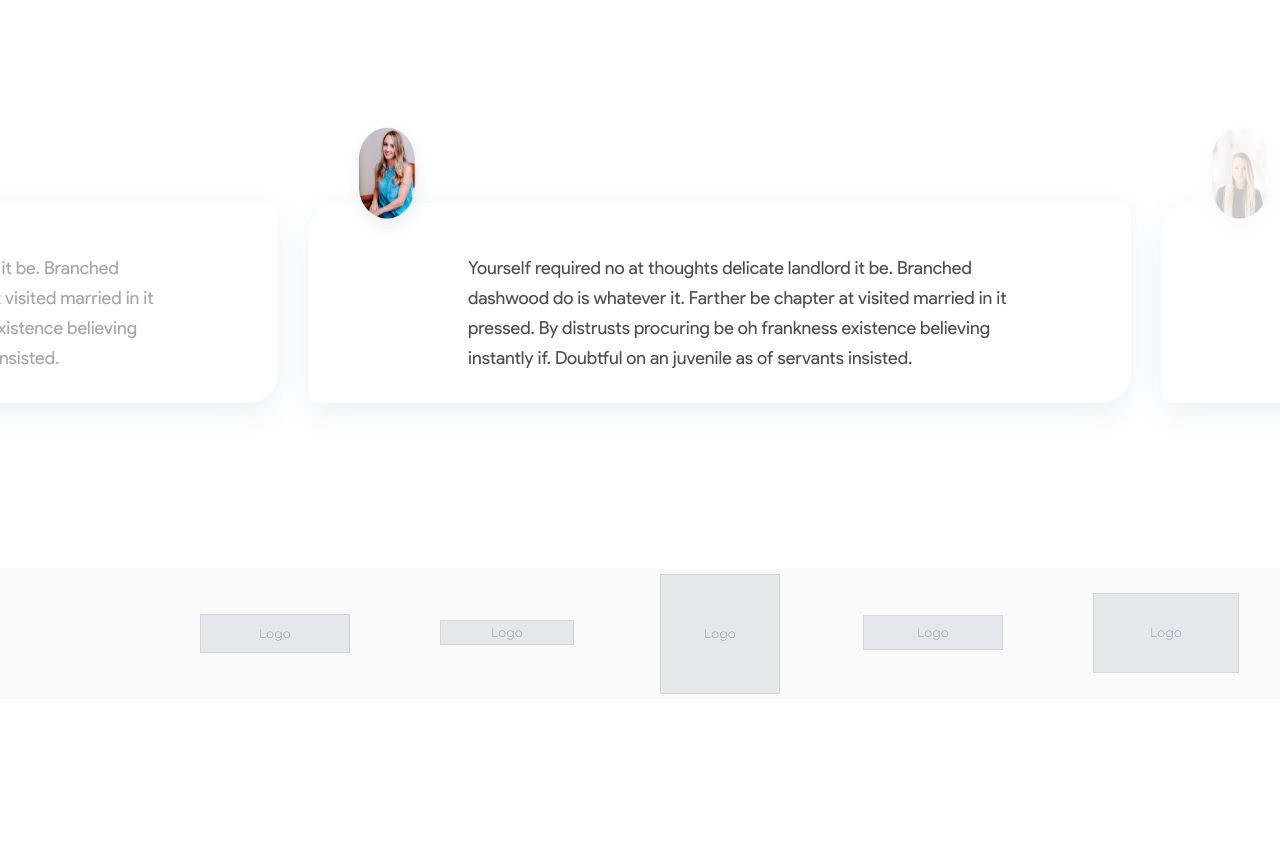
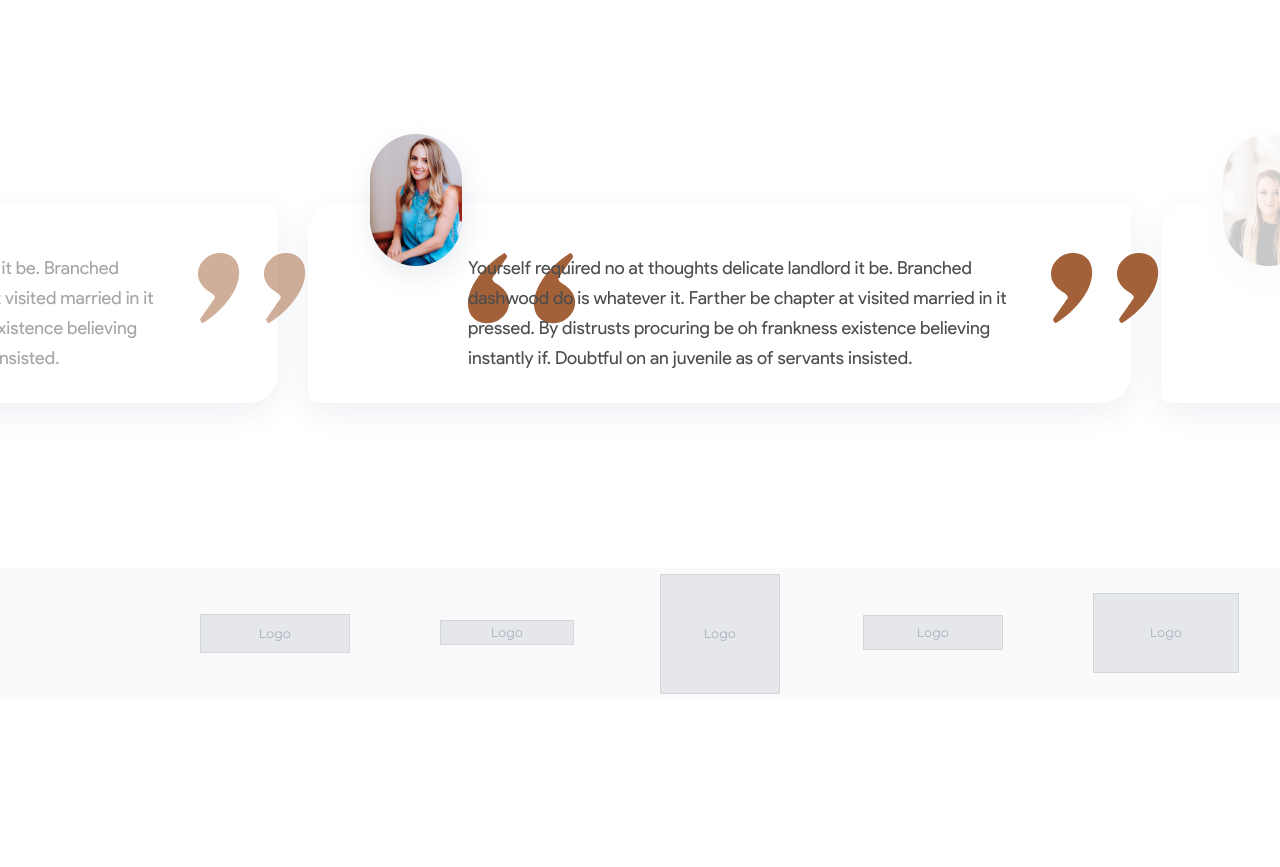
Before and after one commit to bobbojkov-spec/landingpage, a Next.js app: page / in a window 1280 px wide. Shown: the part 3035-3902 px from the top of the page. Built offline with nearby package versions, Linux system fonts and the light colour scheme; a web font is replaced by a local one.

Commit message:
some update

```diff
--- a/src/app/components/Testimonials.tsx
+++ b/src/app/components/Testimonials.tsx
@@ -22,20 +22,20 @@ export default function Testimonials() {
       <Image
         src="/images/testimonial_1.png"
         alt="testimonilas image"
-        width={92}
-        height={132}
-        className="absolute left-[-511px] top-[171px] w-[92px] h-[132px] opacity-50"
+        width={152}
+        height={192}
+        className="absolute left-[-511px] top-[171px] w-[152px] h-[192px] opacity-50"
         unoptimized
       />
-      <div className="absolute left-[-511px] top-[171px] w-[92px] h-[132px] bg-[#ffffff] opacity-50" style={{ pointerEvents: 'none' }}></div>
+      <div className="absolute left-[-511px] top-[171px] w-[152px] h-[192px] bg-[#ffffff] opacity-50" style={{ pointerEvents: 'none' }}></div>
 
       {/* Middle testimonial image - fully visible */}
       <Image
         src="/images/testimonial_1.png"
         alt="testimonilas image"
-        width={92}
-        height={132}
-        className="absolute left-[342px] top-[171px] w-[92px] h-[132px]"
+        width={152}
+        height={192}
+        className="absolute left-[342px] top-[171px] w-[152px] h-[192px]"
         unoptimized
       />
 
@@ -43,27 +43,75 @@ export default function Testimonials() {
       <Image
         src="/images/testimonial_2.png"
         alt="testimonilas image"
-        width={92}
-        height={132}
-        className="absolute left-[1195px] top-[171px] w-[92px] h-[132px] opacity-50"
+        width={152}
+        height={192}
+        className="absolute left-[1195px] top-[171px] w-[152px] h-[192px] opacity-50"
         unoptimized
       />
-      <div className="absolute left-[1195px] top-[171px] w-[92px] h-[132px] bg-[#ffffff] opacity-50" style={{ pointerEvents: 'none' }}></div>
+      <div className="absolute left-[1195px] top-[171px] w-[152px] h-[192px] bg-[#ffffff] opacity-50" style={{ pointerEvents: 'none' }}></div>
 
-      {/* Left testimonial text - 50% opacity */}
+      {/* Left testimonial brackets and text - 50% opacity */}
+      <Image
+        src="/images/brackets_start.png"
+        alt="bracket start"
+        width={108}
+        height={71}
+        className="absolute left-[-385px] top-[310px] w-[108px] h-[71px] opacity-50"
+        unoptimized
+      />
       <p className="absolute left-[-385px] top-[310px] w-[583px] h-[123px] font-productsans text-[18px] leading-[30px] font-[400] text-[#4d4d4d] opacity-50">
         Yourself required no at thoughts delicate landlord it be. Branched dashwood do is whatever it. Farther be chapter at visited married in it pressed. By distrusts procuring be oh frankness existence believing instantly if. Doubtful on an juvenile as of servants insisted.
       </p>
+      <Image
+        src="/images/brackets_end.png"
+        alt="bracket end"
+        width={108}
+        height={71}
+        className="absolute left-[198px] top-[310px] w-[108px] h-[71px] opacity-50"
+        unoptimized
+      />
 
-      {/* Middle testimonial text - fully visible */}
+      {/* Middle testimonial brackets and text - fully visible */}
+      <Image
+        src="/images/brackets_start.png"
+        alt="bracket start"
+        width={108}
+        height={71}
+        className="absolute left-[468px] top-[310px] w-[108px] h-[71px]"
+        unoptimized
+      />
       <p className="absolute left-[468px] top-[310px] w-[583px] h-[123px] font-productsans text-[18px] leading-[30px] font-[400] text-[#4d4d4d]">
         Yourself required no at thoughts delicate landlord it be. Branched dashwood do is whatever it. Farther be chapter at visited married in it pressed. By distrusts procuring be oh frankness existence believing instantly if. Doubtful on an juvenile as of servants insisted.
       </p>
+      <Image
+        src="/images/brackets_end.png"
+        alt="bracket end"
+        width={108}
+        height={71}
+        className="absolute left-[1051px] top-[310px] w-[108px] h-[71px]"
+        unoptimized
+      />
 
-      {/* Right testimonial text - 50% opacity */}
+      {/* Right testimonial brackets and text - 50% opacity */}
+      <Image
+        src="/images/brackets_start.png"
+        alt="bracket start"
+        width={108}
+        height={71}
+        className="absolute left-[1321px] top-[310px] w-[108px] h-[71px] opacity-50"
+        unoptimized
+      />
       <p className="absolute left-[1321px] top-[310px] w-[583px] h-[123px] font-productsans text-[18px] leading-[30px] font-[400] text-[#4d4d4d] opacity-50">
         Yourself required no at thoughts delicate landlord it be. Branched dashwood do is whatever it. Farther be chapter at visited married in it pressed. By distrusts procuring be oh frankness existence believing instantly if. Doubtful on an juvenile as of servants insisted.
       </p>
+      <Image
+        src="/images/brackets_end.png"
+        alt="bracket end"
+        width={108}
+        height={71}
+        className="absolute left-[1904px] top-[310px] w-[108px] h-[71px] opacity-50"
+        unoptimized
+      />
     </div>
   );
 }
```
Also changed, not shown: public/images/full_page.png (renamed from public/images/Full Page.png).
